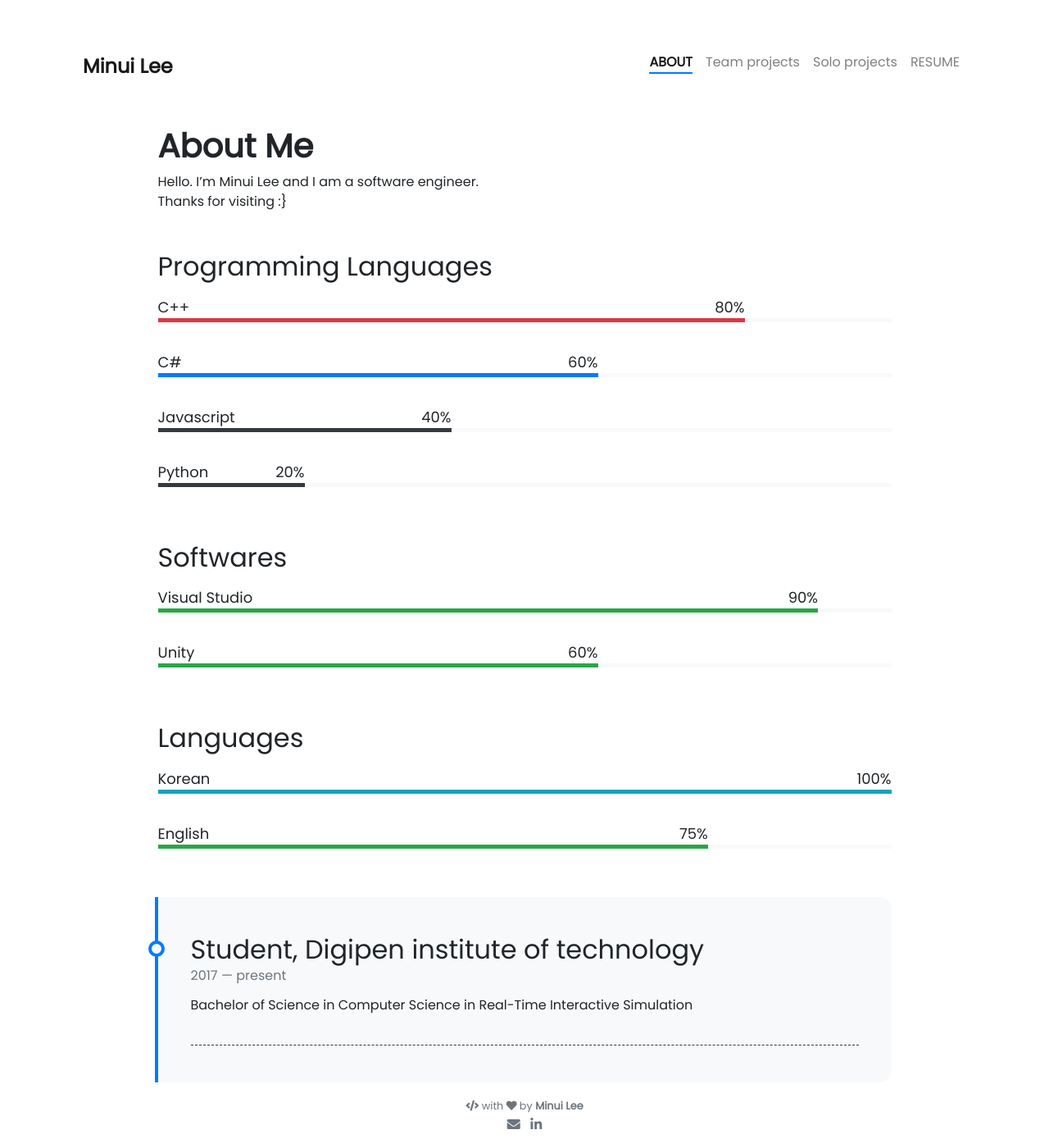
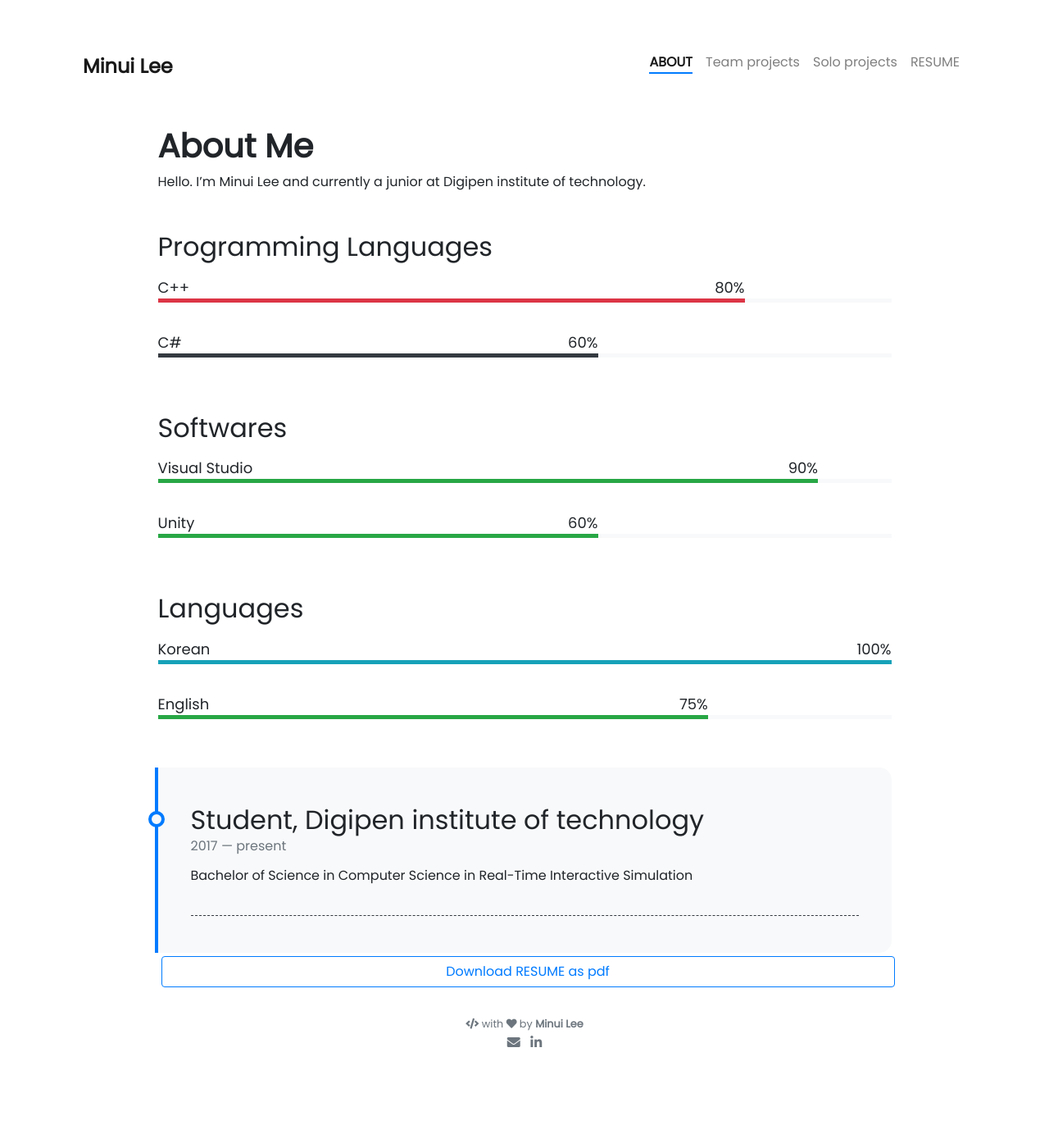
Before and after one commit to MinuiLee/MinuiLee.github.io, a Jekyll site: the page built from pages/about.md, in a window 1280 px wide. Shown: the whole page at 82% size. Built offline with Jekyll 4.4.1, drawn with Linux system fonts in a browser that asks for light colours; nearby versions of some CDN libraries; after the commit the page ends 1300 px from its top, so only the background shows below that.

Commit message:
update about page

```diff
--- a/_data/programming-skills.yml
+++ b/_data/programming-skills.yml
@@ -4,12 +4,4 @@
 
 - name: C#
   percentage: 60
-  color:
-
-- name: Javascript
-  percentage: 40
   color: dark
-
-- name: Python
-  percentage: 20
-  color: dark
--- a/pages/about.md
+++ b/pages/about.md
@@ -7,8 +7,7 @@ weight: 2
 
 # **About Me**
 
-Hello. I'm Minui Lee and I am a software engineer.<br>
-Thanks for visiting :}
+Hello. I'm Minui Lee and currently a junior at Digipen institute of technology.<br>
 
 <div class="row">
 {% include about/skills.html title="Programming Languages" source=site.data.programming-skills %}
@@ -25,3 +24,5 @@ Thanks for visiting :}
 <div class="row">
 {% include about/timeline.html %}
 </div>
+
+{% include elements/button.html link="https://minuilee.github.io/download/MinuiLee_Resume.pdf" text="Download RESUME as pdf" block=true %}
```
Also changed, not shown: _projects/(3) test.md (+1 -1 lines).
